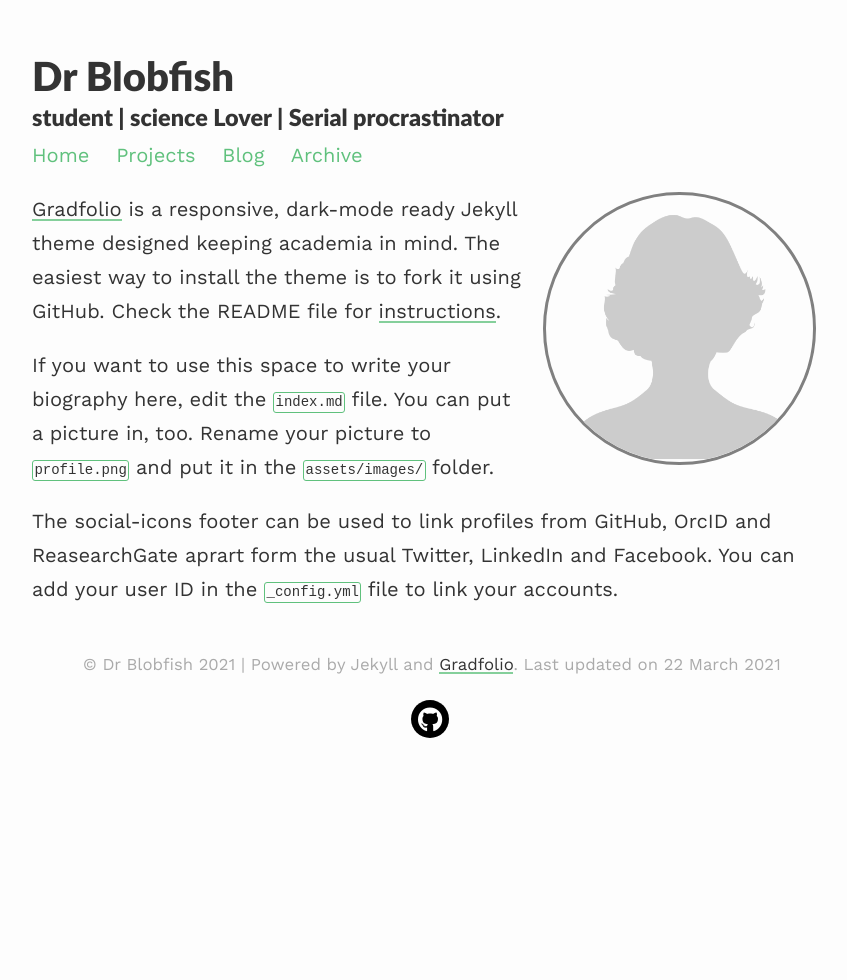
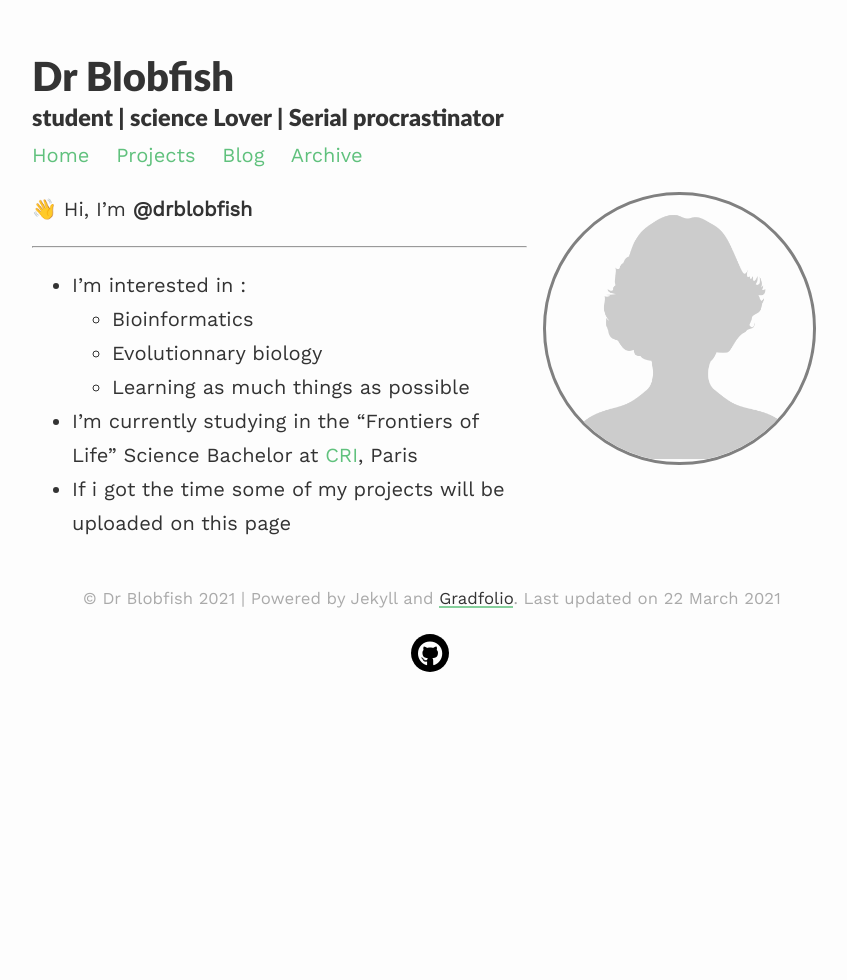
Before and after one commit to drblobfish/drblobfish.github.io, a Jekyll site: the page built from index.md, in a window 1280 px wide. Shown: the whole page, without its empty margins (208-1055 px from the left). Built offline with Jekyll 4.4.1, drawn with Linux system fonts in a browser that asks for light colours; nearby versions of some CDN libraries.

Commit message:
Update index.md

```diff
--- a/index.md
+++ b/index.md
@@ -7,8 +7,13 @@ profile:
 published: true
 ---
 
-[Gradfolio](https://github.com/jitinnair1/gradfolio){:target="_blank"} is a responsive, dark-mode ready Jekyll theme designed keeping academia in mind. The easiest way to install the theme is to fork it using GitHub. Check the README file for [instructions](https://github.com/jitinnair1/gradfolio#installation){:target="_blank"}.
+👋 Hi, I’m **@drblobfish**
 
-If you want to use this space to write your biography here, edit the `index.md` file. You can put a picture in, too. Rename your picture to `profile.png` and put it in the `assets/images/` folder.
+---------------------------
 
-The social-icons footer can be used to link profiles from GitHub, OrcID and ReasearchGate aprart form the usual Twitter, LinkedIn and Facebook. You can add your user ID in the `_config.yml` file to link your accounts.
+- I’m interested in :
+  - Bioinformatics
+  - Evolutionnary biology
+  - Learning as much things as possible
+- I’m currently studying in the "Frontiers of Life" Science Bachelor at [CRI](https://cri-paris.org/en), Paris
+- If i got the time some of my projects will be uploaded on this page
```
